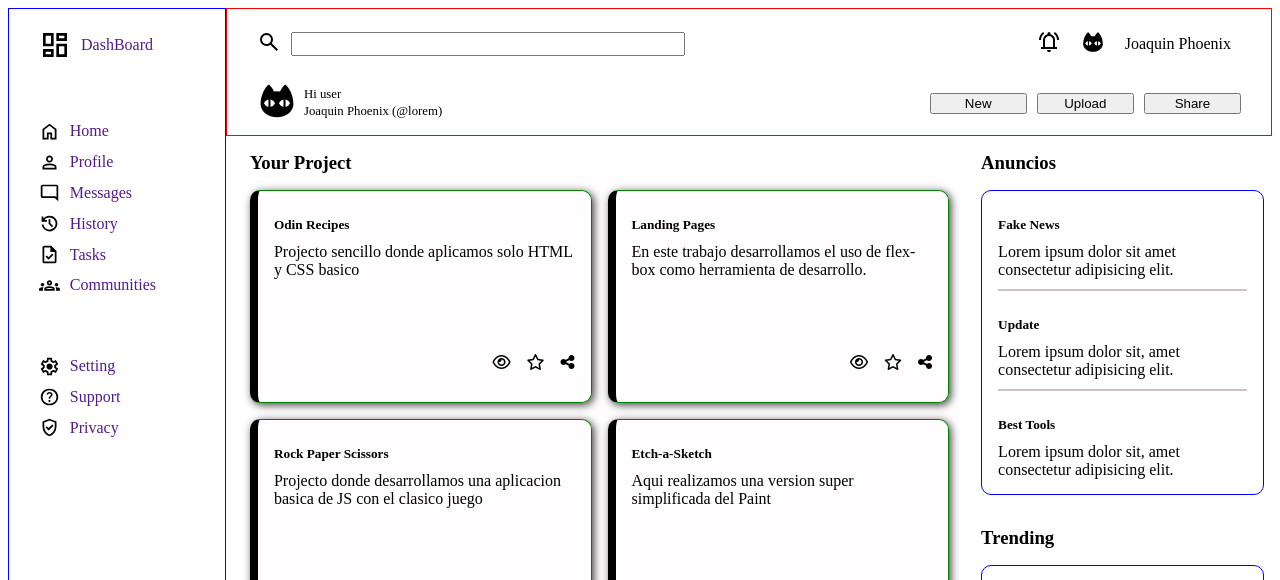
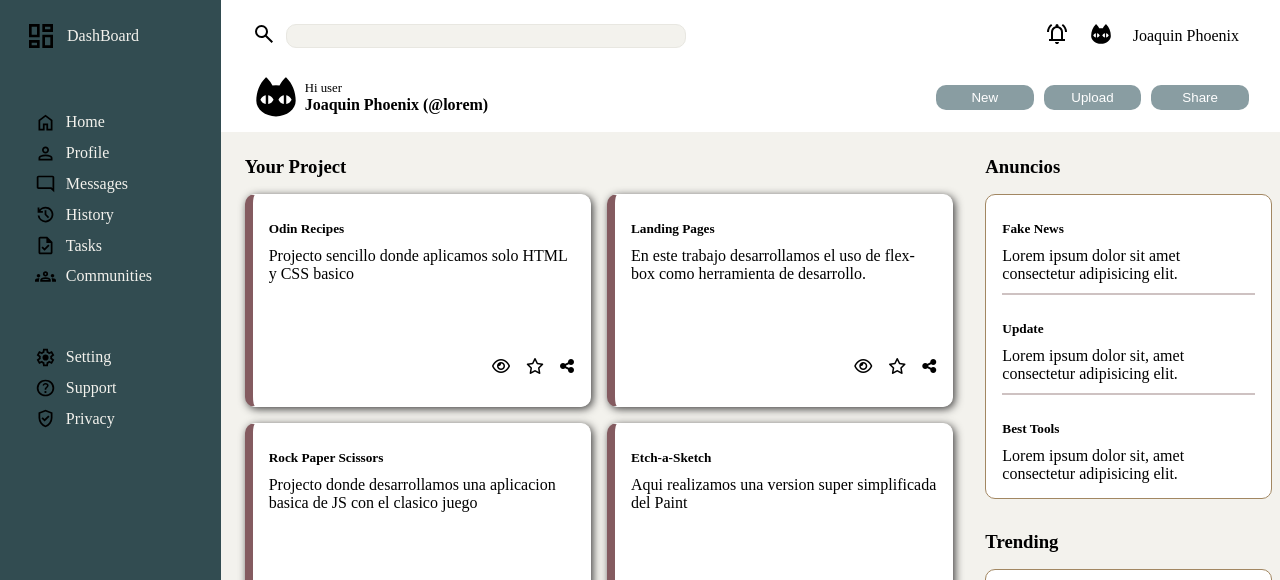
Before and after one commit to JoelCabrera-irnma/AdminDashboard, a plain HTML site: page index.html in a window 1280 px wide. Shown: the top 580 px of the page. Drawn offline with Linux system fonts and the light colour scheme.

Commit message:
Css in all part of structure

```diff
--- a/index.html
+++ b/index.html
@@ -23,13 +23,13 @@
             <div class="row2">
                 <a class="heroUser" href=""><img src="./icons/Reds/7345910_black cat_pet_cat_animal_feline_icon.svg" alt="" class="catBig"></a>
                 <div class="row2-left">
-                    <p>Hi user</p>
-                    <p>Joaquin Phoenix (@lorem)</p>
+                    <p class="p1">Hi user</p>
+                    <p class="p2">Joaquin Phoenix (@lorem)</p>
                 </div>
                 <div class="row2-right">
-                    <button>New</button>
-                    <button>Upload</button>
-                    <button>Share</button>
+                    <button type="button">New</button>
+                    <button type="button">Upload</button>
+                    <button type="button">Share</button>
                 </div>
             </div>
         </div>
--- a/style.css
+++ b/style.css
@@ -1,5 +1,7 @@
 
-
+body{
+    margin: 0;
+}
 img{
     width: 1.5rem;
 }
@@ -14,12 +16,11 @@ a{
 
 /* HEAD */
 .head{
-    border: 1px solid red;
+    border: 1px solid white;
     grid-column: 2;
     padding: 10px 30px;
 }
-/* .row2 *{border: 1px solid greenyellow;
-    } */
+
 .row1{
     display: grid;
     grid-template-columns: auto 1.5fr 1fr 1fr auto;
@@ -31,6 +32,10 @@ a{
     align-items: center;
     gap: 20px;
     justify-content: end;
+}
+
+.row1>p{
+    margin: 0;
 }
 
 .row2 {
@@ -47,23 +52,40 @@ a{
     gap: 10px;
 }
 .heroUser img{
-    width: 2.5rem;
+    width: 3rem;
 }
 
-.row1>p{
+.row2 a{
+    display: flex;
+}
+.row2-left .p1{
+    font-size: 0.8rem;
     margin: 0;
 }
+.row2-left .p2{
+    font-size: 1rem;
+    font-weight: bolder;
+    margin: 0;
 
-.row2-left p{
-    font-size: 0.8rem;
-    margin: 2px;
+}
+
+.row2-right button{
+    background-color: #899da2;
+    color: white;
+    border-radius: 10px;
+    padding: 5px 10px;
+    border-style: none;
+}
+button:hover{
+    cursor: pointer;
 }
 
 /*SIDE BAR*/
 
 .sidebar{
-    border: 1px solid blue;
-    padding: 20px 30px;
+    background-color: #324c51;
+
+    padding: 20px 25px;
     grid-column: 1;
     grid-row: 1/3;
 
@@ -75,6 +97,7 @@ a{
 .sidebar a{
     display: flex;
     align-items: center;
+    color: #f3f2ed;
 }
 .sidebar img{
     padding-right: 10px;
@@ -86,21 +109,21 @@ a{
 .sideElements1,.sideElements2{
     display: grid;
     gap: 10px;
+    padding-left: 10px;
 }
 
 /* MAIN CONTENT */
 .main{
     grid-column: 2;
+    background-color: #f3f2ed;
 }
 
 .main{
+    padding-top: 0.5rem;
     display: grid;
     grid-template-columns: 2.5fr 1fr;
     grid-template-rows: auto auto;
 }
-
-.port, .anuncios, .redes{/* border: 1px solid green;}
-.port *, .square{border: 0.1rem solid red; */}
 
 .port{
     padding: 1rem 1.5rem;
@@ -117,7 +140,6 @@ a{
 
 .projects{
     grid-row: 2/3;
-    background-color: rgb(255, 253, 253);
     display: grid;
     padding-top: 1rem;
     grid-template-columns: 1fr 1fr;
@@ -127,8 +149,9 @@ a{
 .square{
     padding: 1rem;
     border-radius: 10px;
-    border: 1px solid green;
-    border-left: 0.5rem solid black;
+    border: 1px solid white;
+    border-left: 0.5rem solid #845b60;
+    background-color: white;
     -webkit-box-shadow: 4px 6px 8px 0px #000000;
     box-shadow: 2px 2px 8px 0px #3e3d3d;
 
@@ -138,15 +161,16 @@ a{
 .square p {
     margin: 0;
 }
+
+.square:hover{
+    cursor: pointer;
+}
 .icoPort{
     display: flex;
     justify-content: end;
     align-items: center;
     gap: 1rem;
 }
-
-
-.anuncio, .titleAnuncio, .anuncio * {/* border: 1px solid rgb(149, 100, 100); */}
 
 .anuncios{
     padding: 1rem 0.5rem;
@@ -169,9 +193,10 @@ a{
     border: 1px solid rgba(148, 121, 121, 0.453);
 }
 .squareNews{
-    border: 1px solid blue;
+    border: 1px solid #a28762;
     padding: 0 1rem 5px;
     border-radius: 10px;
+    background-color: white;
 }
 .anuncio p{
     margin: 0;
@@ -187,9 +212,10 @@ a{
     gap: 1rem;
 }
 .contenTrend{
-    border: 1px solid blue;
+    border: 1px solid #a28762;
     border-radius: 10px;
     padding: 2rem 1rem;
+    background-color: white;
 
     display: grid;
     grid-template-rows: repeat(4, 1fr);
@@ -230,4 +256,7 @@ h5{
 
 input{
     height: 1.5rem;
+    background-color: #f3f2ed;
+    border-radius: 10px;
+    border: 1px solid #e8e7e1;
 }
```
